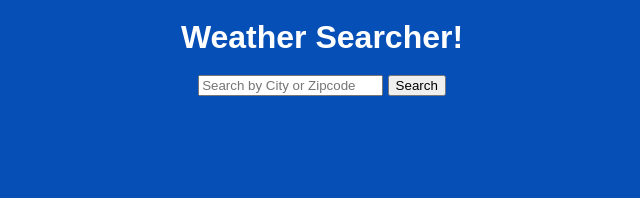
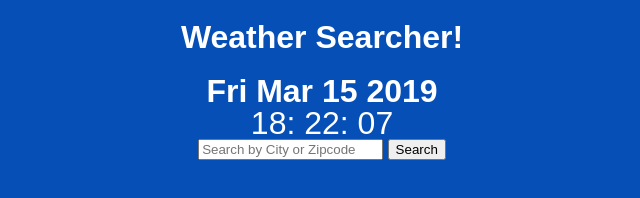
Before and after one commit to juanxsalazar/weather-searcher, a website: page public/index.html in a window 1280 px wide. Shown: the whole page, without its empty margins (318-958 px from the left). Drawn offline with Linux system fonts and the light colour scheme.

Commit message:
added date and time clock

```diff
--- a/public/index.html
+++ b/public/index.html
@@ -9,13 +9,21 @@
   </head>
   <body>
     <h1> Weather Searcher!</h1>
+    <h2 id="day"></h1>
+      <div id="container">
+          <p id="myClock">
+            <span id="hour"></span>
+            <span id="minutes"></span>
+            <span id="second"></span>
+        </p>
+      </div>
 <section></section>
     <input type="search" placeholder="Search by City or Zipcode" class="search-term"> <button class="search">Search</button>
-<h3 class="location"></h3>
-<h3 class="weather-type"></h3>
-    <h3 class="temp"></h3>
-    <h3 class="min-temp"></h3>
-    <h3 class="max-temp"></h3>
+ <h3 class="location"></h3>
+ <h3 class="weather-type"></h3>
+ <h3 class="temp"></h3>
+ <h3 class="min-temp"></h3>
+ <h3 class="max-temp"></h3>
   </section>
     <script src="/main.js" charset="utf-8"></script>
   </body>
--- a/public/main.js
+++ b/public/main.js
@@ -1,11 +1,37 @@
+let myHour = document.getElementById('hour')
+let myMinutes = document.getElementById('minutes')
+let mySecond = document.getElementById('second')
+let presentDate = document.getElementById('day')
+
+const myClock = () => {
+  let now = new Date()
+  let hour = now.getHours()
+  let minutes = now.getMinutes()
+  let second = now.getSeconds()
+
+  if (second < 10) { second = '0' + second }
+  if (minutes < 10) { minutes = '0' + minutes }
+  if (hour < 10) { hour = '0' + hour }
+  let currentDate = now.toDateString()
+
+  presentDate.textContent = currentDate
+  myHour.textContent = hour + ':'
+  myMinutes.textContent = minutes + ':'
+  mySecond.textContent = second
+}
+
+setInterval(myClock, 500)
+
+
+
 const getWeather = () => {
   const searchTerm = document.querySelector('.search-term').value
   const url = `https://api.openweathermap.org/data/2.5/weather?q=${searchTerm}&appid=4874272fe78ea13697eb80a62b2b86e9&units=imperial`
   console.log(url)
   fetch (url)
   .then(resp => {
-    return resp.json()
-  })
+      return resp.json()
+    })
   .then (weatherData => {
     currentWeather = weatherData
     document.querySelector('.weather-type').textContent = 'Current Weather:' + weatherData.weather[0].main
--- a/public/screen.css
+++ b/public/screen.css
@@ -6,8 +6,14 @@ html {
   height: 100%;
 }
 
-h1 {color: white;}
+h1 {
+  color: white;}
 
+h2 {
+  margin:auto;
+  color : white;
+  font-size:2rem;
+}
 body {
   margin: 0;
   min-height: 100%;
@@ -16,3 +22,9 @@ body {
 }
 
 h3 {color: white;}
+
+#myClock{
+  margin:auto;
+  color : white;
+  font-size:2rem;
+}
```
